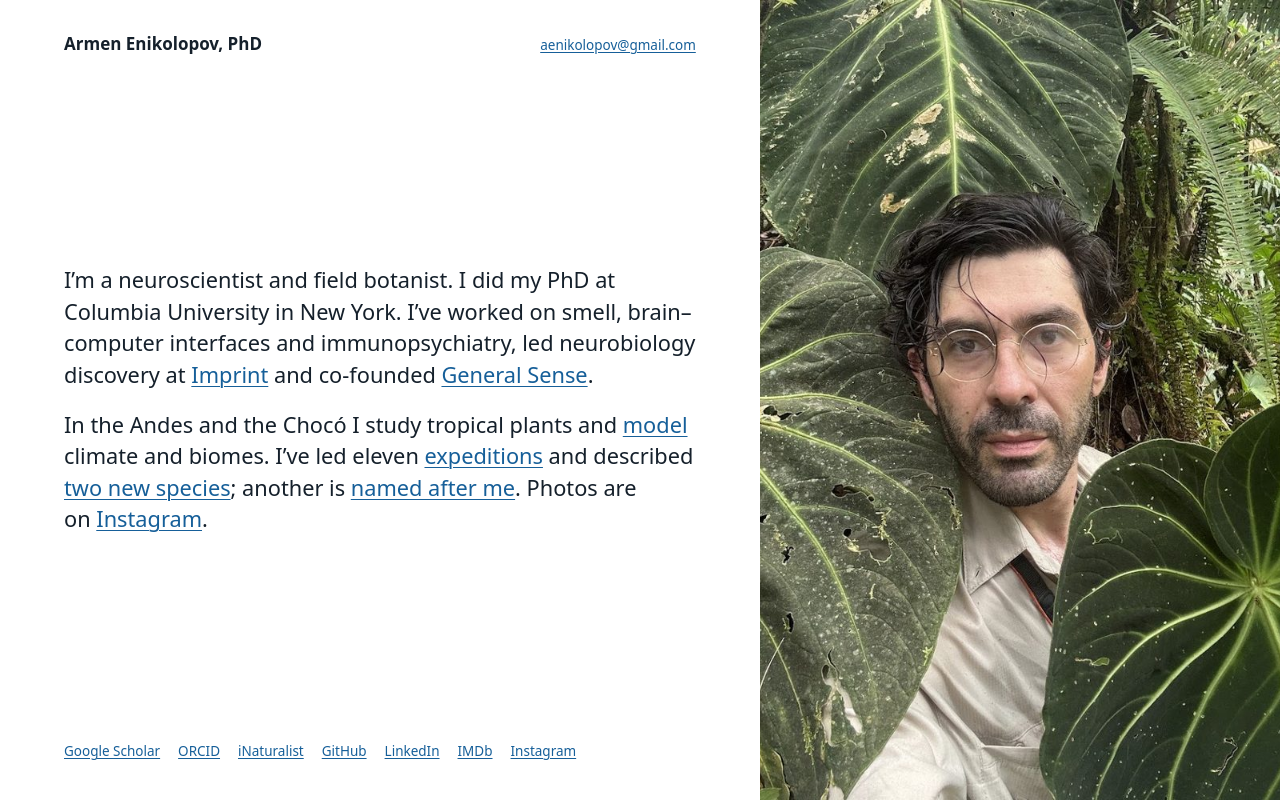
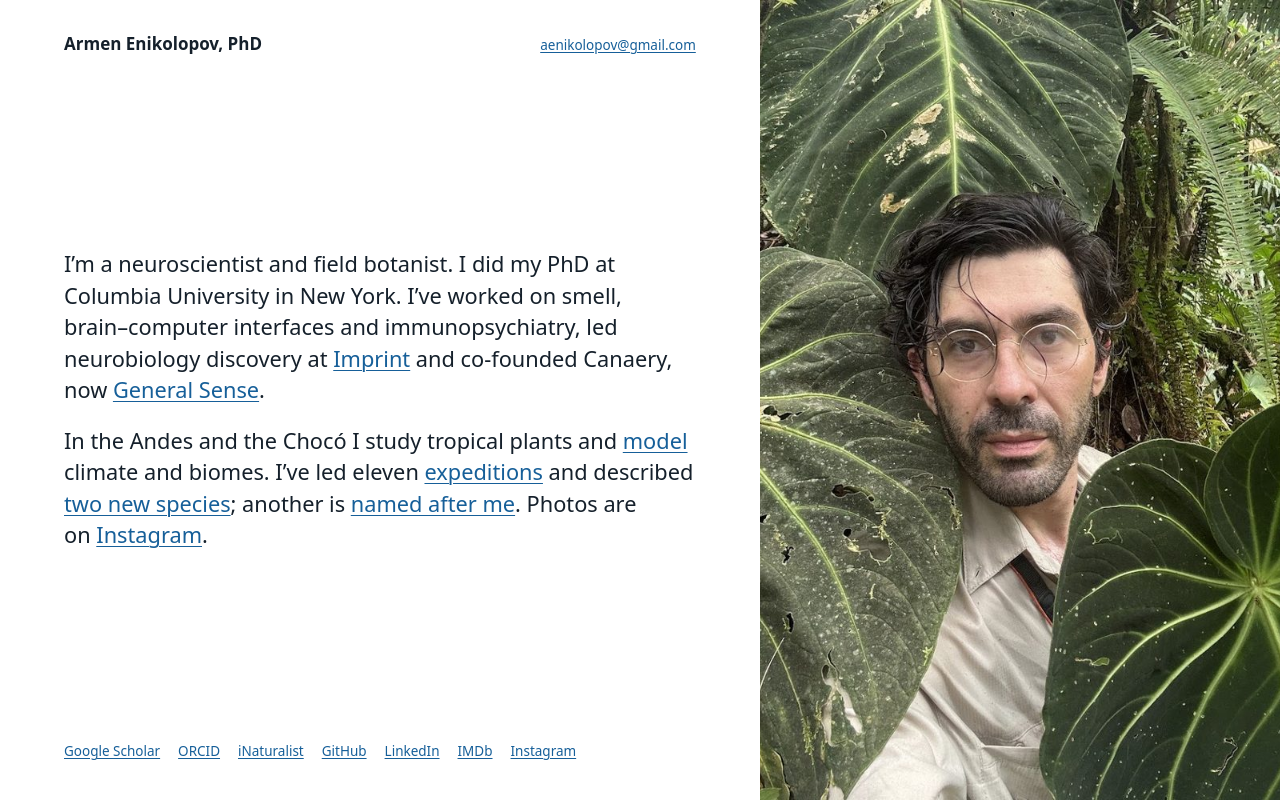
Before and after one commit to armenenikolopov/armenenikolopov.com, a plain HTML site: page index.html in a window 1280 px wide. Drawn offline with Linux system fonts and the light colour scheme.

Commit message:
Co-founded Canaery, now General Sense
Co-Authored-By: Claude Opus 5.5 <noreply@anthropic.com>
Claude-Session: https://claude.ai/code/session_016a4QX2oRqpG1jaVbB4m7ox

```diff
--- a/index.html
+++ b/index.html
@@ -53,7 +53,7 @@ h1{margin:0;font-size:17px;line-height:24px;font-weight:650}
     </header>
 
     <div class="about">
-      <p>I’m a neuroscientist and field botanist. I did my PhD at Columbia University in New York. I’ve worked on smell, brain–computer interfaces and immunopsychiatry, led neurobiology discovery at <a href="https://imprint.org/">Imprint</a> and co-founded <a href="https://www.generalsense.com/">General Sense</a>.</p>
+      <p>I’m a neuroscientist and field botanist. I did my PhD at Columbia University in New York. I’ve worked on smell, brain–computer interfaces and immunopsychiatry, led neurobiology discovery at <a href="https://imprint.org/">Imprint</a> and co-founded Canaery, now <a href="https://www.generalsense.com/">General Sense</a>.</p>
       <p>In the Andes and the Chocó I study tropical plants and <a href="https://github.com/armenenikolopov/HoldridgeLifeZoneMap">model</a> climate and biomes. I’ve led eleven <a href="expeditions.html">expeditions</a> and described <a href="expeditions.html#peru-2024">two new species</a>; another is <a href="https://powo.science.kew.org/taxon/urn:lsid:ipni.org:names:77370529-1">named after me</a>. Photos are on <a href="https://www.instagram.com/permanentfieldtrip/">Instagram</a>.</p>
     </div>
 
```
